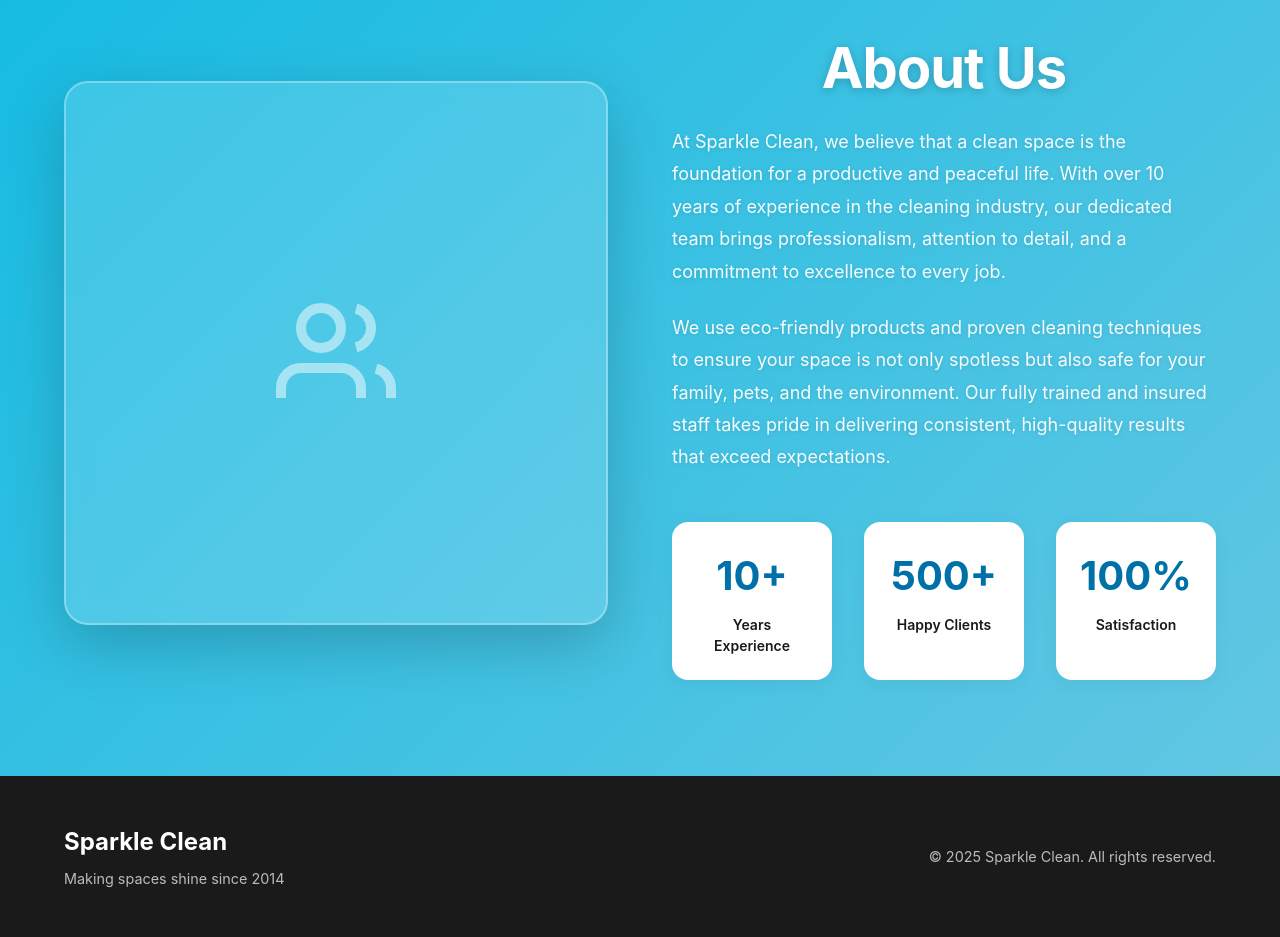
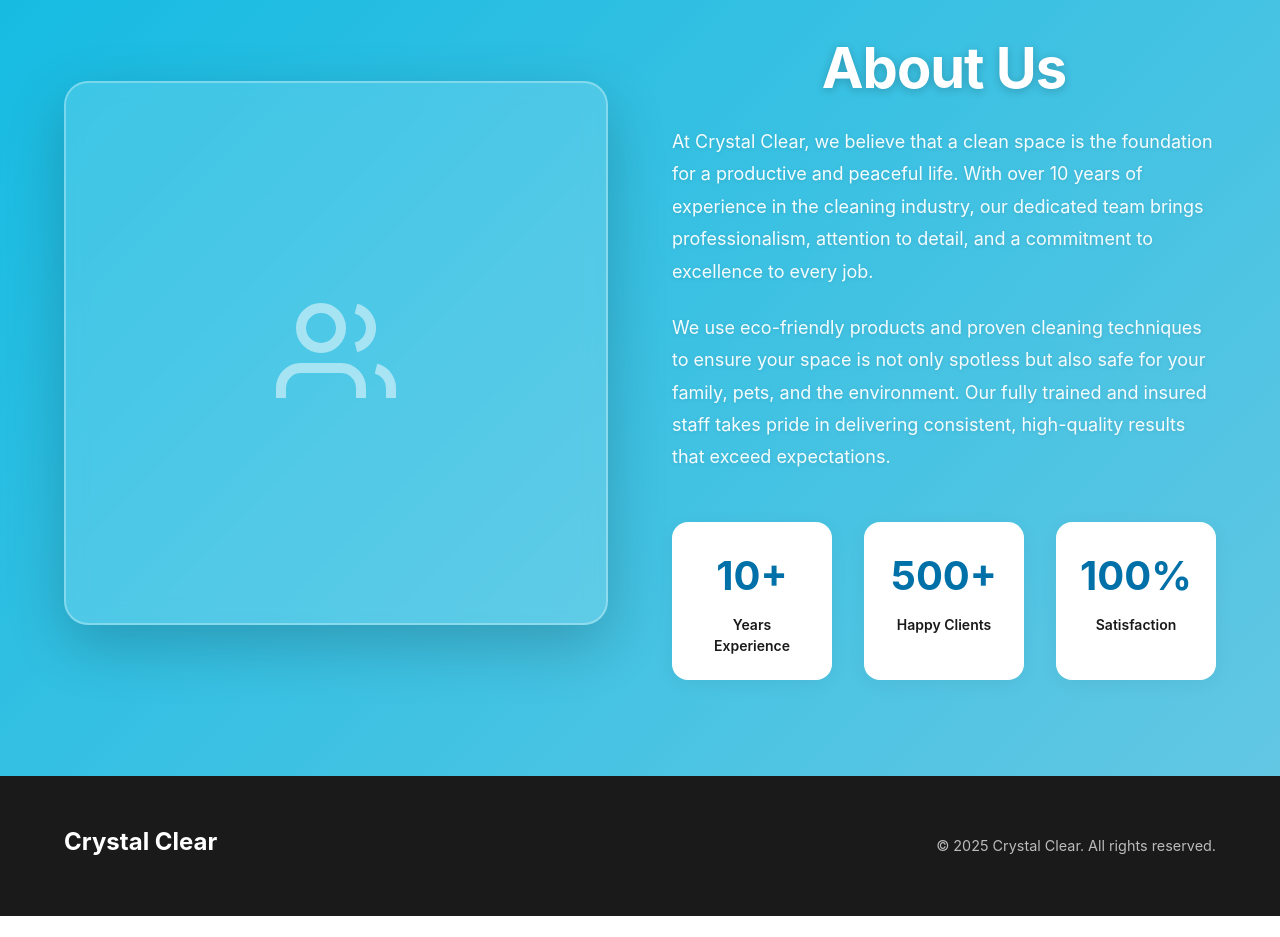
Before and after one commit to mariacfapenalva/website, a plain HTML site: page index.html in a window 1280 px wide. Shown: the part 2160-3097 px from the top of the page. After the commit the page ends 3076 px from the top, so only its background shows below. Drawn offline with Linux system fonts and the light colour scheme.

Commit message:
com logo

```diff
--- a/index.html
+++ b/index.html
@@ -4,7 +4,7 @@
 <head>
   <meta charset="UTF-8" />
   <meta name="viewport" content="width=device-width, initial-scale=1.0" />
-  <title>Sparkle Clean - Professional Cleaning Services</title>
+  <title>Crystal Clear - Professional Cleaning Services</title>
   <link rel="stylesheet" href="styles.css" />
 </head>
 
@@ -142,7 +142,7 @@
         <div class="about-text">
           <h2 class="section-title">About Us</h2>
           <p class="about-description">
-            At Sparkle Clean, we believe that a clean space is the foundation for a productive and peaceful life. With
+            At Crystal Clear, we believe that a clean space is the foundation for a productive and peaceful life. With
             over 10 years of experience in the cleaning industry, our dedicated team brings professionalism, attention
             to detail, and a commitment to excellence to every job.
           </p>
@@ -174,11 +174,10 @@
     <div class="container">
       <div class="footer-content">
         <div class="footer-brand">
-          <h3>Sparkle Clean</h3>
-          <p>Making spaces shine since 2014</p>
+          <h3>Crystal Clear</h3>
         </div>
         <div class="footer-copyright">
-          <p>&copy; 2025 Sparkle Clean. All rights reserved.</p>
+          <p>&copy; 2025 Crystal Clear. All rights reserved.</p>
         </div>
       </div>
     </div>
```
